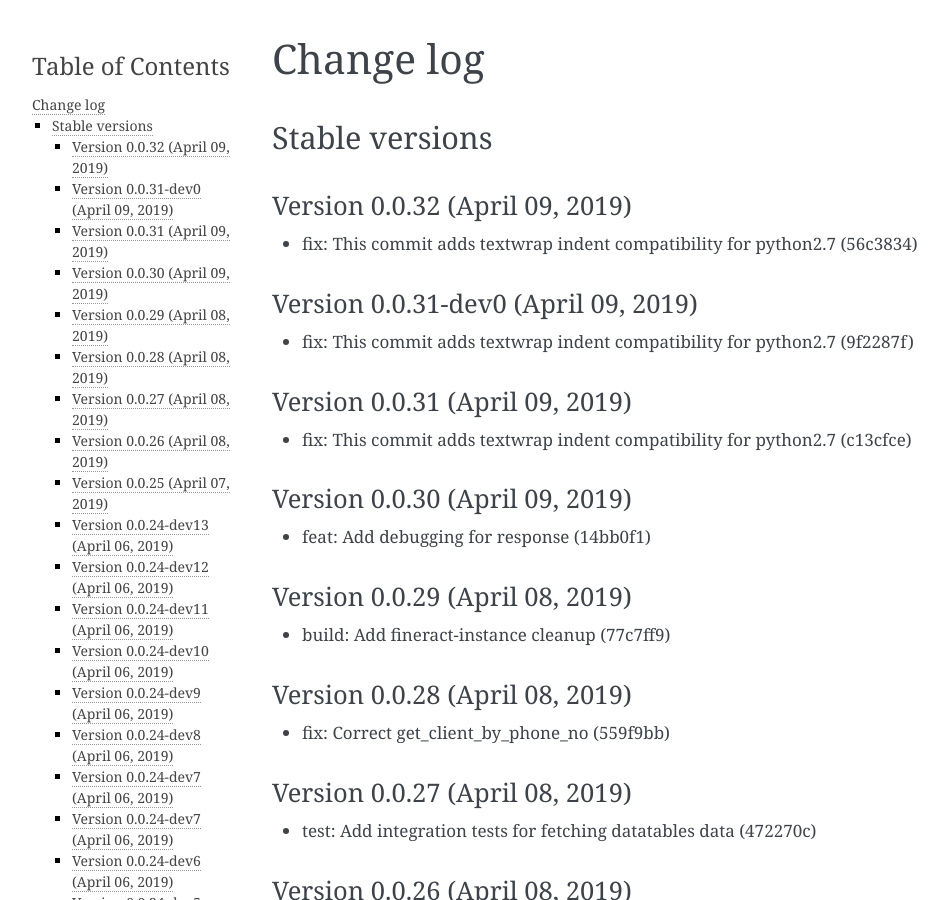
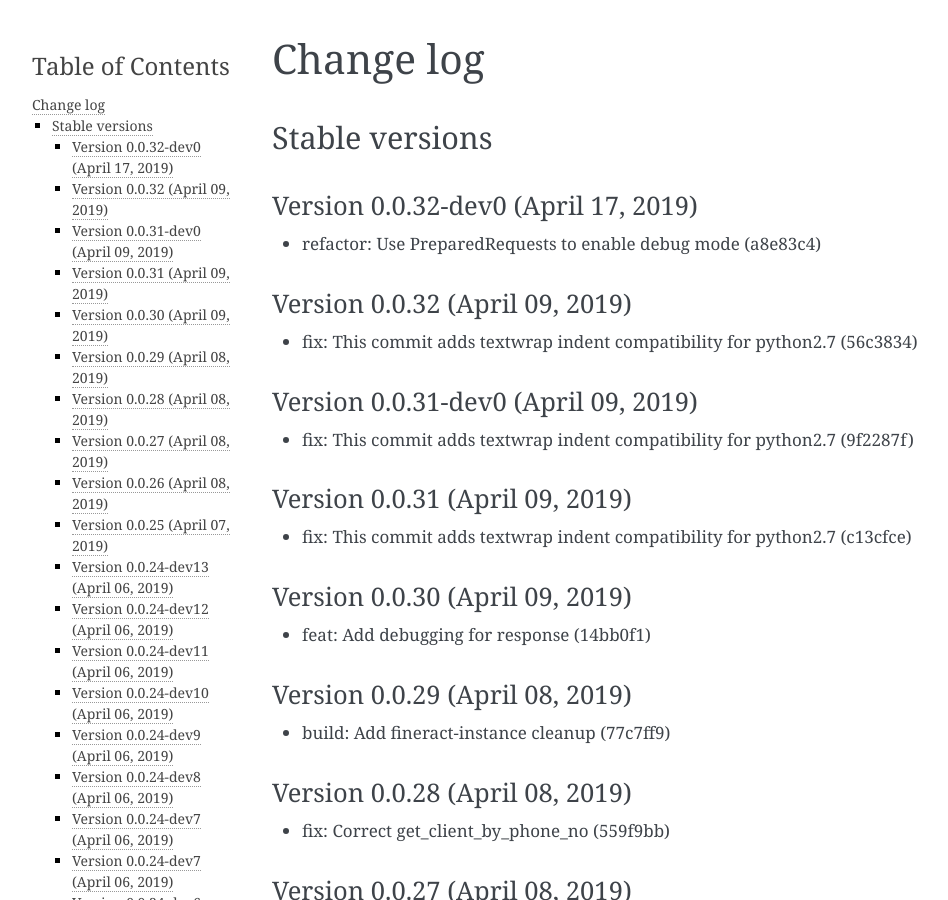
Before and after one commit to mobidevke/PyFineract, a Sphinx documentation site: the page built from docs/changes.rst, in a window 1280 px wide and 900 px high. Shown: the whole window, without its empty margins (148-1096 px from the left). Built offline with Sphinx 7.4.7, drawn with Linux system fonts in a browser that asks for light colours; formulas are drawn with MathJax 3; pages that are not in the unit, such as notebooks, are missing from menus.

Commit message:
Publish version 0.0.32-dev0

```diff
--- a/docs/changes.rst
+++ b/docs/changes.rst
@@ -3,6 +3,11 @@ Change log
 
 Stable versions
 ~~~~~~~~~~~~~~~
+
+Version 0.0.32-dev0 (April 17, 2019)
+-----------------------------------
+
+* refactor: Use PreparedRequests to enable debug mode (a8e83c4)
 
 Version 0.0.32 (April 09, 2019)
 -----------------------------------
--- a/setup.py
+++ b/setup.py
@@ -2,7 +2,7 @@ import textwrap
 
 import setuptools
 
-version = "0.0.32"
+version = "0.0.32-dev0"
 
 if __name__ == '__main__':
     setuptools.setup(
```
